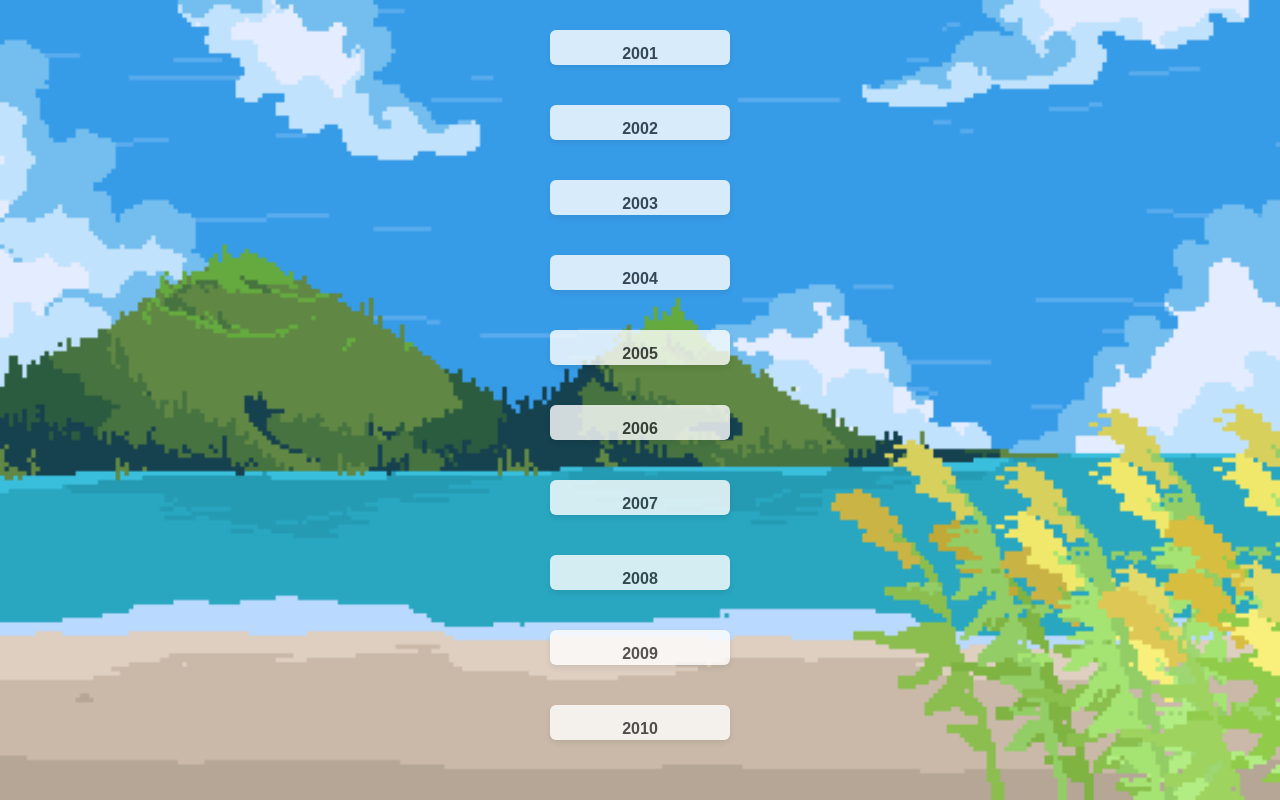
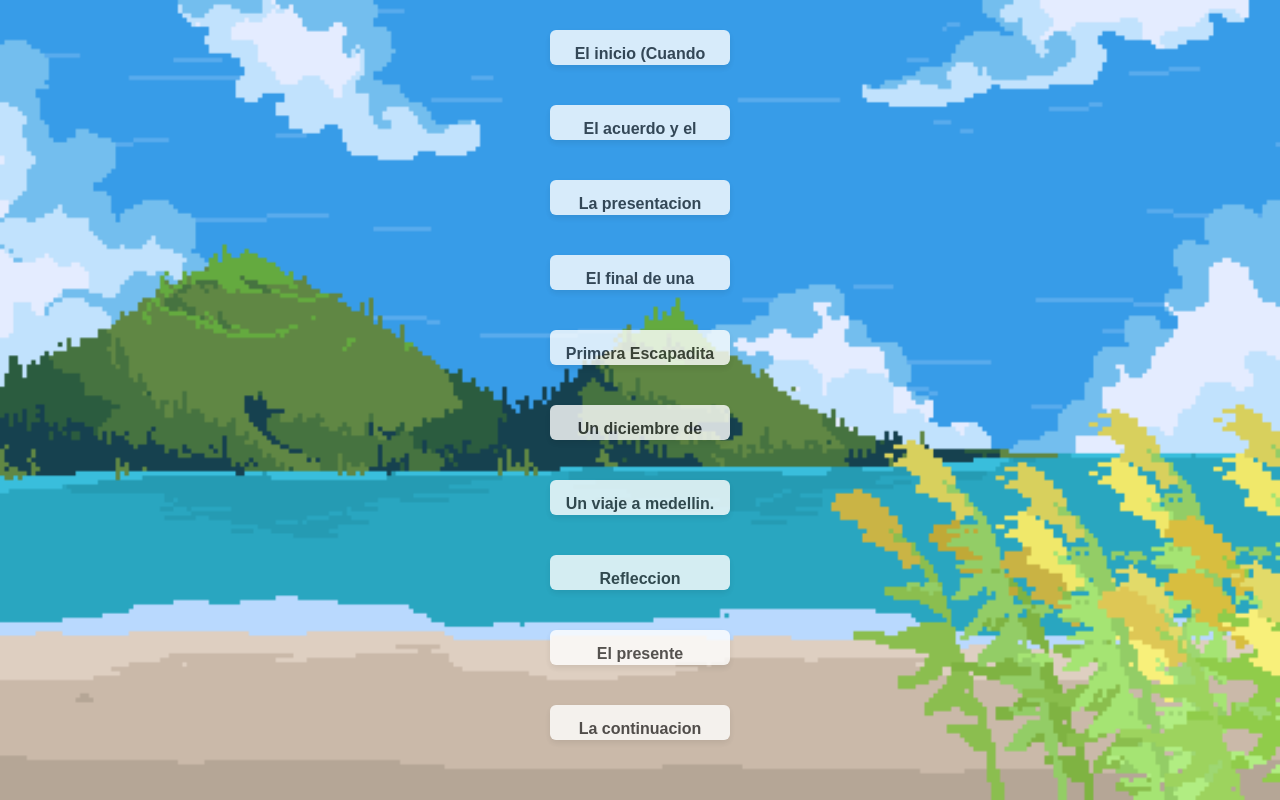
Before and after one commit to Alerodriguezmar/Alerodriguezmar.github.io, a plain HTML site: page index.html in a window 1280 px wide. Drawn offline with Linux system fonts and the light colour scheme.

Commit message:
upda frases

```diff
--- a/index.html
+++ b/index.html
@@ -106,71 +106,79 @@
         <div class="timeline-item">
             <div class="timeline-content">
                 <a href="evento_2001.html" class="timeline-link">♥</a>
-                <h2>2001</h2>
-                <p>Evento importante 1</p>
+                <h2>El inicio (Cuando nos conocimos)</h2>
+                <p>"En este inicio, quiero darte las gracias por ser una mujer tan grandiosa y por dar siempre lo mejor de ti, aun cuando sientes que no puedes más. En este comienzo, solo quiero recordar aquel momento en que no sabías diferenciar entre arriba y abajo, como el día en que nos conocimos."
+                </p>
             </div>
         </div>
         <div class="timeline-item">
             <div class="timeline-content">
                 <a href="evento_2002.html" class="timeline-link">♥</a>
-                <h2>2002</h2>
-                <p>Evento importante 2</p>
+                <h2>El acuerdo y el Princiopio de todo (Cuando dijimos que ibamos a ser)</h2>
+                <p>"Aún recuerdo ese momento en medio de aquella panadería, cuando el miedo y la incertidumbre sobre el qué dirán se apoderaron de ti. Pero también recuerdo que, a pesar del miedo, decidiste dar el siguiente paso para ser lo que somos hoy." </p>
             </div>
         </div>
         <div class="timeline-item">
             <div class="timeline-content">
                 <a href="evento_2003.html" class="timeline-link">♥</a>
-                <h2>2003</h2>
-                <p>Evento importante 3</p>
+                <h2>La presentacion (Una historia un tanto Mojada)</h2>
+                <p>"Esta es una de las partes que más recuerdo de nuestra historia: ese día lluvioso en el que llegamos un 'poco' mojados. Era la primera vez que conocía a tu familia; la incomodidad me abrumaba, y estar empapado no ayudaba."</p>
             </div>
         </div>
         <div class="timeline-item">
             <div class="timeline-content">
                 <a href="evento_2004.html" class="timeline-link">♥</a>
-                <h2>2004</h2>
-                <p>Evento importante 4</p>
+                <h2>El final de una primera fase</h2>
+                <p>"Nuestro primer diciembre fue una fecha que, para mí, solía no ser nada especial o inusual. Pero con tu llegada, siempre quiero hacer algo para tenerte un poco más cerca de mi corazón."</p>
             </div>
         </div>
         <div class="timeline-item">
             <div class="timeline-content">
                 <a href="evento_2005.html" class="timeline-link">♥</a>
-                <h2>2005</h2>
-                <p>Evento importante 5</p>
+                <h2>Primera Escapadita</h2>
+                <p>"Nuestro viaje a Útica fue algo fantástico, lleno de temores y adrenalina, con una llegada un 'poco' accidentada. Aún recuerdo con gran temor esa lluvia, pero nada se compara con la recompensa de tenerte en ese viaje y verte montar a caballito."</p>
             </div>
         </div>
         <div class="timeline-item">
             <div class="timeline-content">
                 <a href="evento_2006.html" class="timeline-link">♥</a>
-                <h2>2006</h2>
-                <p>Evento importante 6</p>
+                <h2>Un diciembre de terror</h2>
+                <p>No se si aun recuerdas aquel diciembre que nos toco subir por encima del tejado. una gran cooperacion luego de una gran cantidad de rabia y desespero una gran experiencia para saber que junto a ti al final no importa que tan dificil se ponga todo va a estar bien</p>
             </div>
         </div>
         <div class="timeline-item">
             <div class="timeline-content">
                 <a href="evento_2007.html" class="timeline-link">♥</a>
-                <h2>2007</h2>
-                <p>Evento importante 7</p>
+                <h2>Un viaje a medellin.</h2>
+                <p>"Para mí, nuestra última gran experiencia fue inolvidable, y espero con ansias poder repetir el viaje contigo. La tranquilidad que me traes hace que no sienta preocupaciones y quiera hacerlo todo. Quiero agradecerte por cuidarme, aun cuando sientes que no estás hecha para eso. Muchas gracias." </p>
             </div>
         </div>
         <div class="timeline-item">
             <div class="timeline-content">
                 <a href="evento_2008.html" class="timeline-link">♥</a>
-                <h2>2008</h2>
-                <p>Evento importante 8</p>
+                <h2>Refleccion</h2>
+                <p>Como moraleja quiero que siempre en tiendas que:
+                    <br>,
+                    El amor es un viaje de altibajos, donde las dificultades no son obstáculos, sino oportunidades para crecer juntos. No se trata de la perfección, sino de la voluntad de caminar de la mano, incluso en los momentos más oscuros. Amar es aprender a escuchar, a ser paciente y a perdonar, reconociendo que cada desafío nos fortalece y nos acerca más. Lo importante no es tener todas las respuestas, sino estar dispuestos a buscarlas juntos, sabiendo que, al final del día, el amor que compartimos es lo que nos sostiene."</p>
             </div>
         </div>
         <div class="timeline-item">
             <div class="timeline-content">
                 <a href="evento_2009.html" class="timeline-link">♥</a>
-                <h2>2009</h2>
-                <p>Evento importante 9</p>
+                <h2>El presente</h2>
+                <p>En este caso quiero dejarte con una frese de mis peliculas favoritas.
+                    <br>
+                    El ayer es historia, el mañana es un misterio, pero el hoy es un obsequio, por eso se llama presente.
+                    <br>
+                    Espero disfrutes todo esto!!!!
+                </p>
             </div>
         </div>
         <div class="timeline-item">
             <div class="timeline-content">
                 <a href="evento_2010.html" class="timeline-link">♥</a>
-                <h2>2010</h2>
-                <p>Evento importante 10</p>
+                <h2>La continuacion</h2>
+                <p>...</p>
             </div>
         </div>
     </div>
```
Also changed, not shown: evento_2001.html (+4 -4 lines), evento_2002.html (+4 -4 lines), evento_2003.html (+4 -4 lines), evento_2004.html (+4 -4 lines), evento_2005.html (+4 -4 lines), evento_2006.html (+4 -4 lines), evento_2007.html (+3 -3 lines), evento_2008.html (+3 -3 lines), evento_2009.html (+3 -3 lines), evento_2010.html (+3 -3 lines).
